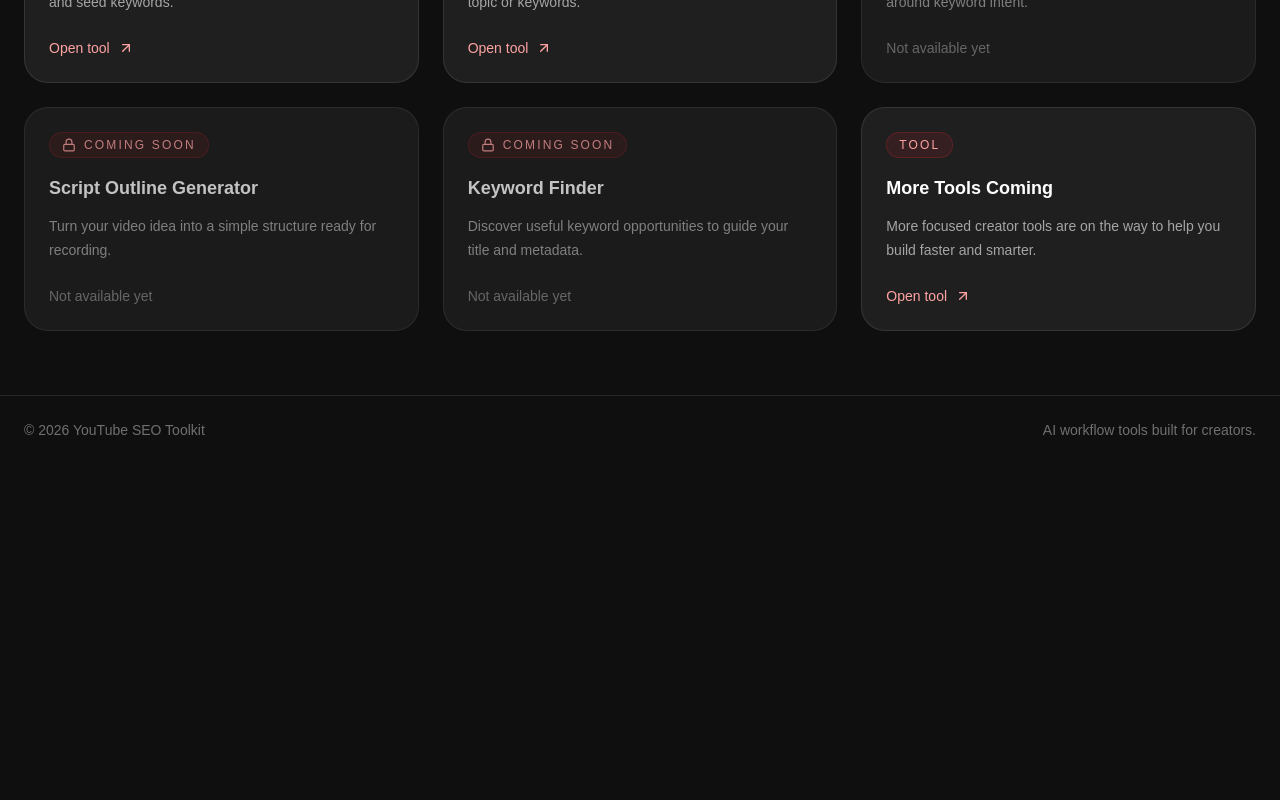
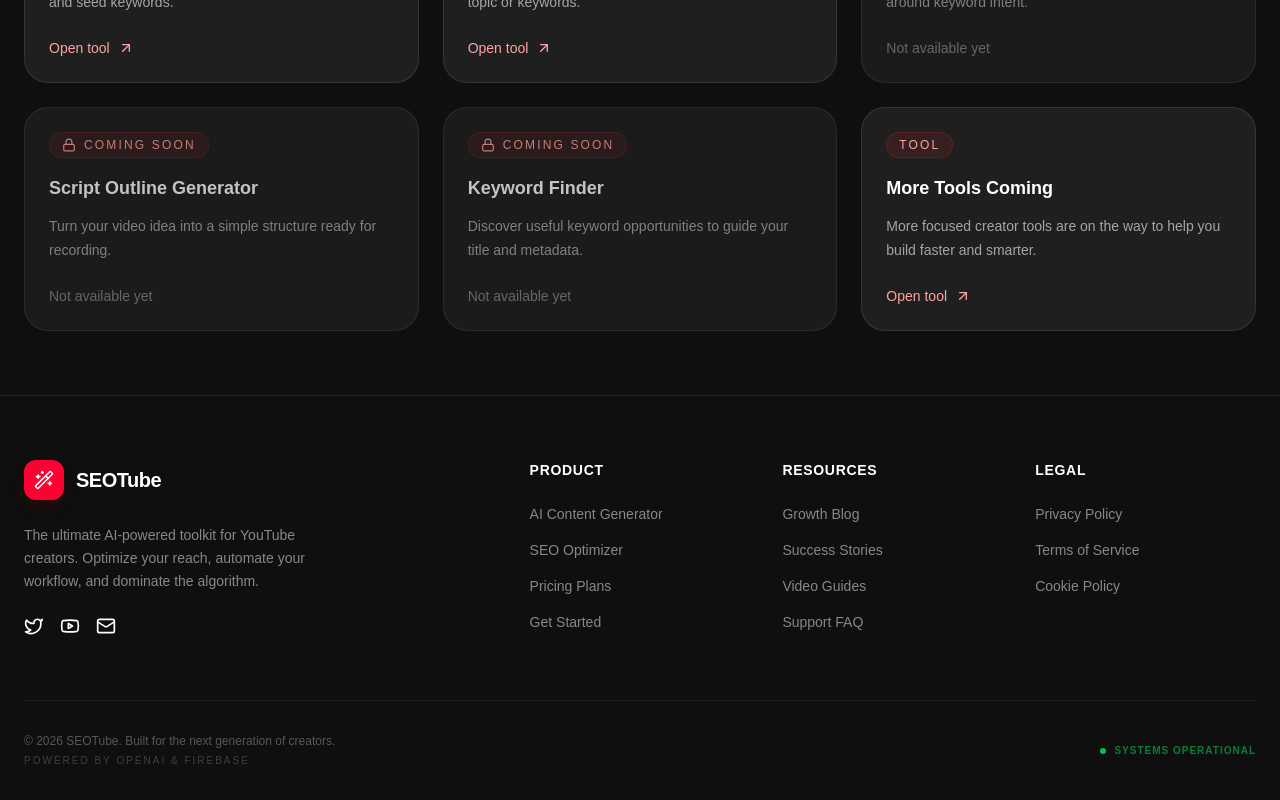
Before and after one commit to adamhuwxz/youtube-seo-toolkit, a Next.js app: page / in a window 1280 px wide. Shown: the part 1228-2028 px from the top of the page. Before the commit the page ends 1692 px from the top, so only its background shows below. Built offline with nearby package versions, Linux system fonts and the light colour scheme; no server answers.

Commit message:
updated with blog testing

```diff
--- /dev/null
+++ b/app/privacy/page.tsx
@@ -0,0 +1,53 @@
+import Link from "next/link";
+
+export const metadata = {
+  title: "Privacy Policy | SEOTube",
+  description: "How we handle and protect your data at SEOTube.",
+};
+
+export default function PrivacyPage() {
+  return (
+    <main className="min-h-screen bg-[#0f0f0f] text-white py-24 px-6">
+      <article className="max-w-3xl mx-auto prose prose-invert prose-red">
+        <h1 className="text-4xl font-black mb-8">Privacy Policy</h1>
+        <p className="text-gray-400">Last Updated: March 2026</p>
+
+        <section className="mt-12">
+          <h2>1. Information We Collect</h2>
+          <p>
+            When you use SEOTube, we collect information you provide directly to us, such as your email address when you create an account via Firebase Authentication.
+          </p>
+        </section>
+
+        <section>
+          <h2>2. How We Use Your Data</h2>
+          <p>We use your information to:</p>
+          <ul>
+            <li>Provide and maintain our AI SEO tools.</li>
+            <li>Process your credit balance and subscriptions.</li>
+            <li>Send technical notices and support messages.</li>
+          </ul>
+        </section>
+
+        <section>
+          <h2>3. AI and Data Processing</h2>
+          <p>
+            Our blog generation and SEO tools utilize the OpenAI API. While we send your keywords to OpenAI to generate content, we do not share your personal identity or email with third-party AI providers.
+          </p>
+        </section>
+
+        <section>
+          <h2>4. Data Security</h2>
+          <p>
+            We use industry-standard encryption and Firebase Security Rules to ensure that your data is only accessible to you. We do not store credit card information on our servers; all payments are handled by our secure payment processor.
+          </p>
+        </section>
+
+        <div className="mt-12 p-8 bg-white/5 rounded-3xl border border-white/10 text-center">
+          <p className="text-sm text-gray-400">Questions about your privacy?</p>
+          <Link href="mailto:support@seotube.io" className="text-red-500 font-bold">Contact Support</Link>
+        </div>
+      </article>
+    </main>
+  );
+}
--- a/app/sitemap.ts
+++ b/app/sitemap.ts
@@ -8,11 +8,13 @@ export const dynamic = 'force-dynamic';
 export default async function sitemap(): Promise<MetadataRoute.Sitemap> {
   const baseUrl = 'https://seotube.io';
 
-  // 1. Define your static pages first (Always safe)
+  // 1. Define your static pages (Added Privacy and Terms here)
   const staticPages: MetadataRoute.Sitemap = [
     { url: baseUrl, lastModified: new Date(), changeFrequency: 'monthly', priority: 1 },
     { url: `${baseUrl}/tools`, lastModified: new Date(), changeFrequency: 'monthly', priority: 0.9 },
     { url: `${baseUrl}/blog`, lastModified: new Date(), changeFrequency: 'daily', priority: 0.8 },
+    { url: `${baseUrl}/privacy`, lastModified: new Date(), changeFrequency: 'yearly', priority: 0.3 },
+    { url: `${baseUrl}/terms`, lastModified: new Date(), changeFrequency: 'yearly', priority: 0.3 },
   ];
 
   try {
@@ -33,7 +35,6 @@ export default async function sitemap(): Promise<MetadataRoute.Sitemap> {
     return [...staticPages, ...blogPosts];
   } catch (error) {
     // 3. Fallback: If Firebase blocks the build bot, just return static pages
-    // This prevents the "Missing Permissions" build error
     console.error("Sitemap generation skipped dynamic posts due to permissions:", error);
     return staticPages;
   }
--- /dev/null
+++ b/app/terms/page.tsx
@@ -0,0 +1,50 @@
+export const metadata = {
+  title: "Terms of Service | SEOTube",
+  description: "The rules and guidelines for using the SEOTube platform.",
+};
+
+export default function TermsPage() {
+  return (
+    <main className="min-h-screen bg-[#0a0a0a] text-white py-24 px-6">
+      <article className="max-w-3xl mx-auto prose prose-invert prose-red">
+        <h1 className="text-4xl font-black mb-8">Terms of Service</h1>
+        <p className="text-gray-400">Effective Date: March 21, 2026</p>
+
+        <section className="mt-12">
+          <h2>1. Acceptance of Terms</h2>
+          <p>
+            By accessing SEOTube.io, you agree to be bound by these Terms of Service. If you do not agree, please do not use our tools.
+          </p>
+        </section>
+
+        <section>
+          <h2>2. Use of AI Tools</h2>
+          <p>
+            SEOTube provides AI-generated content. While we strive for high-quality SEO output, we do not guarantee search engine rankings. You are responsible for reviewing all AI-generated content before publishing it.
+          </p>
+        </section>
+
+        <section>
+          <h2>3. Credits and Payments</h2>
+          <p>
+            Credits purchased on SEOTube are non-refundable unless otherwise required by law. Credits do not expire as long as your account remains active.
+          </p>
+        </section>
+
+        <section>
+          <h2>4. Prohibited Conduct</h2>
+          <p>
+            Users may not use SEOTube to generate spam, illegal content, or engage in automated &quot;scraping&quot; of the platform that puts undue load on our infrastructure.
+          </p>
+        </section>
+
+        <section>
+          <h2>5. Limitation of Liability</h2>
+          <p>
+            SEOTube shall not be liable for any indirect, incidental, or consequential damages resulting from your use of our AI tools.
+          </p>
+        </section>
+      </article>
+    </main>
+  );
+}
--- a/components/layout/Footer.tsx
+++ b/components/layout/Footer.tsx
@@ -1,9 +1,89 @@
+import Link from "next/link";
+import { Wand2, Youtube, Twitter, Mail } from "lucide-react"; // Removed Github
+
 export default function Footer() {
+  const currentYear = new Date().getFullYear();
+
   return (
-    <footer className="border-t border-white/10 bg-[#0f0f0f] px-4 py-6 md:px-6">
-      <div className="mx-auto flex max-w-7xl flex-col gap-2 text-xs text-white/40 md:flex-row md:items-center md:justify-between md:text-sm">
-        <p>© 2026 YouTube SEO Toolkit</p>
-        <p>AI workflow tools built for creators.</p>
+    <footer className="border-t border-white/10 bg-[#0f0f0f] pt-16 pb-8 px-4 md:px-6">
+      <div className="mx-auto max-w-7xl">
+        <div className="grid grid-cols-2 gap-8 md:grid-cols-4 lg:grid-cols-5">
+
+          {/* Brand Column */}
+          <div className="col-span-2 lg:col-span-2">
+            <Link href="/" className="flex items-center gap-3 mb-6">
+              <div className="flex h-10 w-10 items-center justify-center rounded-xl bg-[#ff0033] text-white shadow-lg shadow-red-950/40">
+                <Wand2 className="h-5 w-5" />
+              </div>
+              <span className="text-xl font-bold tracking-tight text-white">SEOTube</span>
+            </Link>
+            <p className="max-w-xs text-sm leading-relaxed text-white/50 mb-6">
+              The ultimate AI-powered toolkit for YouTube creators. Optimize your reach, automate your workflow, and dominate the algorithm.
+            </p>
+            <div className="flex gap-4">
+              <Link href="https://twitter.com" className="text-white/30 hover:text-[#ff0033] transition-colors">
+                <Twitter size={20} />
+              </Link>
+              <Link href="https://youtube.com" className="text-white/30 hover:text-[#ff0033] transition-colors">
+                <Youtube size={20} />
+              </Link>
+              <Link href="mailto:hello@seotube.io" className="text-white/30 hover:text-[#ff0033] transition-colors">
+                <Mail size={20} />
+              </Link>
+            </div>
+          </div>
+
+          {/* Product Links */}
+          <div>
+            <h3 className="text-sm font-semibold text-white mb-6 uppercase tracking-wider">Product</h3>
+            <ul className="space-y-4 text-sm text-white/50">
+              <li><Link href="/tools" className="hover:text-white transition-colors">AI Content Generator</Link></li>
+              <li><Link href="/tools" className="hover:text-white transition-colors">SEO Optimizer</Link></li>
+              <li><Link href="/pricing" className="hover:text-white transition-colors">Pricing Plans</Link></li>
+              <li><Link href="/login" className="hover:text-white transition-colors">Get Started</Link></li>
+            </ul>
+          </div>
+
+          {/* Resources & SEO Links */}
+          <div>
+            <h3 className="text-sm font-semibold text-white mb-6 uppercase tracking-wider">Resources</h3>
+            <ul className="space-y-4 text-sm text-white/50">
+              <li><Link href="/blog" className="hover:text-white transition-colors font-medium text-white/80">Growth Blog</Link></li>
+              <li><Link href="/blog" className="hover:text-white transition-colors">Success Stories</Link></li>
+              <li><Link href="/blog" className="hover:text-white transition-colors">Video Guides</Link></li>
+              <li><Link href="/#faq" className="hover:text-white transition-colors">Support FAQ</Link></li>
+            </ul>
+          </div>
+
+          {/* Legal Links */}
+          <div>
+            <h3 className="text-sm font-semibold text-white mb-6 uppercase tracking-wider">Legal</h3>
+            <ul className="space-y-4 text-sm text-white/50">
+              <li><Link href="/privacy" className="hover:text-white transition-colors">Privacy Policy</Link></li>
+              <li><Link href="/terms" className="hover:text-white transition-colors">Terms of Service</Link></li>
+              <li><Link href="/cookies" className="hover:text-white transition-colors">Cookie Policy</Link></li>
+            </ul>
+          </div>
+        </div>
+
+        {/* Bottom Bar */}
+        <div className="mt-16 border-t border-white/5 pt-8 flex flex-col md:flex-row items-center justify-between gap-4">
+          <div className="flex flex-col items-center md:items-start gap-1">
+            <p className="text-xs text-white/30">
+              © {currentYear} SEOTube. Built for the next generation of creators.
+            </p>
+            <p className="text-[10px] text-white/20 uppercase tracking-[0.2em]">
+              Powered by OpenAI & Firebase
+            </p>
+          </div>
+
+          <div className="flex items-center gap-6">
+            <span className="flex items-center gap-2 text-[10px] text-green-500/60 uppercase font-bold tracking-widest">
+              <span className="h-1.5 w-1.5 rounded-full bg-green-500 animate-pulse" />
+              Systems Operational
+            </span>
+          </div>
+        </div>
       </div>
     </footer>
   );
```
Also changed, not shown: components/layout/Navbar.tsx (+23 -31 lines).
